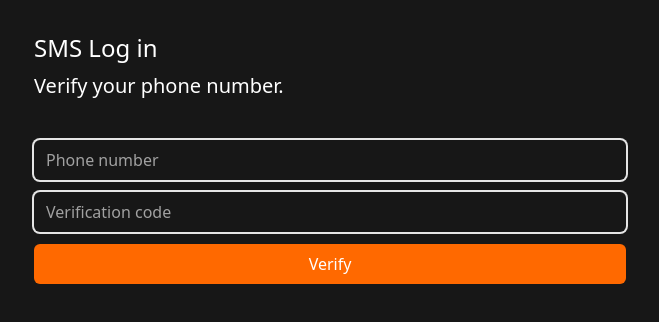
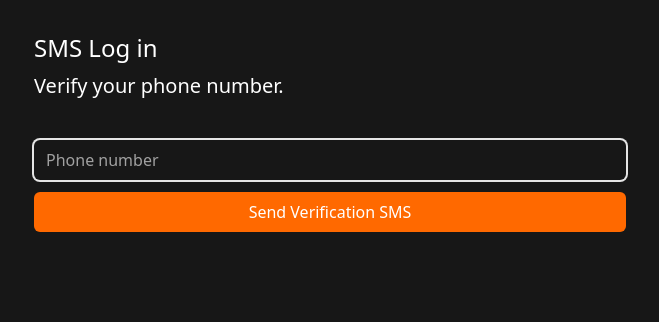
Before and after one commit to superdols/carrot-market-reloaded, a Next.js app: page /sms in a window 1280 px wide. Shown: the top 322 px of the page, without its empty margins (310-969 px from the left). Built offline with nearby package versions, Linux system fonts and the light colour scheme.

Commit message:
validation

```diff
--- /dev/null
+++ b/app/create-account/actions.ts
@@ -0,0 +1,54 @@
+'use server';
+import {
+	PASSWORD_MIN_LENGTH,
+	PASSWORD_REGEX,
+	PASSWORD_REGEX_ERROR,
+} from '@/lib/constants';
+import { z } from 'zod';
+
+const checkUsername = (username: string) => !username.includes('potato');
+
+const checkPasswords = ({
+	password,
+	confirmPassword,
+}: {
+	password: string;
+	confirmPassword: string;
+}) => password === confirmPassword;
+
+const formSchema = z
+	.object({
+		username: z
+			.string({
+				invalid_type_error: 'Username	should be a string',
+				required_error: 'Username is required',
+			})
+			.toLowerCase()
+			.trim()
+			.refine(checkUsername, 'No potato allowed'),
+		email: z.string().email().toLowerCase(),
+		password: z
+			.string()
+			.min(PASSWORD_MIN_LENGTH)
+			.regex(PASSWORD_REGEX, PASSWORD_REGEX_ERROR),
+		confirmPassword: z.string().min(PASSWORD_MIN_LENGTH),
+	})
+	.refine(checkPasswords, {
+		message: "Passwords don't match",
+		path: ['confirmPassword'],
+	});
+
+export async function createAccount(prevState: any, formData: FormData) {
+	const data = {
+		username: formData.get('username'),
+		email: formData.get('email'),
+		password: formData.get('password'),
+		confirmPassword: formData.get('confirmPassword'),
+	};
+	const result = formSchema.safeParse(data);
+	if (!result.success) {
+		return result.error.flatten();
+	} else {
+		console.log(result.data);
+	}
+}
--- a/app/create-account/page.tsx
+++ b/app/create-account/page.tsx
@@ -1,30 +1,53 @@
-import FormButton from '@/components/form-btn';
-import FormInput from '@/components/form-input';
+'use client';
+
+import Button from '@/components/button';
+import Input from '@/components/input';
 import SocialLogin from '@/components/social-login';
+import { useActionState } from 'react';
+import { createAccount } from './actions';
 
 export default function CreateAccount() {
+	const [state, dispatch] = useActionState(createAccount, null);
 	return (
 		<div className="flex flex-col gap-10 py-8 px-6">
 			<div className="flex flex-col gap-2 *:font-medium">
 				<h1 className="text-2xl">안녕하세요!</h1>
 				<h2 className="text-xl">Fill in the form below to join!</h2>
 			</div>
-			<form className="flex flex-col gap-3">
-				<FormInput type="text" placeholder="Username" required errors={[]} />
-				<FormInput type="email" placeholder="Email" required errors={[]} />
-				<FormInput
+			<form action={dispatch} className="flex flex-col gap-3">
+				<Input
+					name="username"
+					type="text"
+					placeholder="Username"
+					required
+					errors={state?.fieldErrors.username}
+					minLength={3}
+					maxLength={10}
+				/>
+				<Input
+					name="email"
+					type="email"
+					placeholder="Email"
+					required
+					errors={state?.fieldErrors.email}
+				/>
+				<Input
+					name="password"
 					type="password"
 					placeholder="Password"
 					required
-					errors={[]}
+					errors={state?.fieldErrors.password}
+					minLength={4}
 				/>
-				<FormInput
+				<Input
+					name="confirmPassword"
 					type="password"
 					placeholder="Confirm Password"
 					required
-					errors={[]}
+					errors={state?.fieldErrors.confirmPassword}
+					minLength={4}
 				/>
-				<FormButton loading={false} text="Create account" />
+				<Button text="Create account" />
 			</form>
 			<SocialLogin />
 		</div>
--- a/app/login/action.ts
+++ /dev/null
@@ -1,7 +0,0 @@
-'use server';
-
-export async function handleForm(prevState: any, formData: FormData) {
-	console.log(formData.get('email'), formData.get('password'));
-	await new Promise(resolve => setTimeout(resolve, 5000));
-	return { error: ['wrong password', 'password too short'] };
-}
--- /dev/null
+++ b/app/login/actions.ts
@@ -0,0 +1,29 @@
+'use server';
+
+import {
+	PASSWORD_MIN_LENGTH,
+	PASSWORD_REGEX,
+	PASSWORD_REGEX_ERROR,
+} from '@/lib/constants';
+import { z } from 'zod';
+
+const formSchema = z.object({
+	email: z.string().email().toLowerCase(),
+	password: z
+		.string({ required_error: 'Password is required' })
+		.min(PASSWORD_MIN_LENGTH)
+		.regex(PASSWORD_REGEX, PASSWORD_REGEX_ERROR),
+});
+
+export async function login(prevState: any, formData: FormData) {
+	const data = {
+		email: formData.get('email'),
+		password: formData.get('password'),
+	};
+	const result = formSchema.safeParse(data);
+	if (!result.success) {
+		return result.error.flatten();
+	} else {
+		console.log(result.data);
+	}
+}
--- a/app/login/page.tsx
+++ b/app/login/page.tsx
@@ -1,35 +1,35 @@
 'use client';
 
-import FormButton from '@/components/form-btn';
-import FormInput from '@/components/form-input';
+import Button from '@/components/button';
+import Input from '@/components/input';
 import SocialLogin from '@/components/social-login';
-import { handleForm } from './action';
+import { login } from './actions';
 import { useActionState } from 'react';
 
 export default function LogIn() {
-	const [state, acton] = useActionState(handleForm, null);
+	const [state, dispatch] = useActionState(login, null);
 	return (
 		<div className="flex flex-col gap-10 py-8 px-6">
 			<div className="flex flex-col gap-2 *:font-medium">
 				<h1 className="text-2xl">안녕하세요!</h1>
 				<h2 className="text-xl">Log in with email and password.</h2>
 			</div>
-			<form action={acton} className="flex flex-col gap-3">
-				<FormInput
+			<form action={dispatch} className="flex flex-col gap-3">
+				<Input
 					name="email"
 					type="email"
 					placeholder="Email"
 					required
-					errors={[]}
+					errors={state?.fieldErrors.email}
 				/>
-				<FormInput
+				<Input
 					name="password"
 					type="password"
 					placeholder="Password"
 					required
-					errors={state?.error ?? []}
+					errors={state?.fieldErrors.password}
 				/>
-				<FormButton text="Log in" />
+				<Button text="Log in" />
 			</form>
 			<SocialLogin />
 		</div>
--- /dev/null
+++ b/app/sms/actions.ts
@@ -0,0 +1,52 @@
+'use server';
+
+import { z } from 'zod';
+import validator from 'validator';
+import { redirect } from 'next/navigation';
+import { error } from 'console';
+
+const phoneSchema = z
+	.string()
+	.trim()
+	.refine(
+		phone => validator.isMobilePhone(phone, 'ko-KR'),
+		'Invalid phone number',
+	);
+
+const tokenSchema = z.coerce.number().min(100000).max(999999);
+
+interface ActionState {
+	token: boolean;
+}
+
+export async function smsLogIn(prevState: ActionState, formData: FormData) {
+	const data = {
+		phone: formData.get('phone'),
+		token: formData.get('token'),
+	};
+	const phone = formData.get('phone');
+	const token = formData.get('token');
+	if (!prevState.token) {
+		const result = phoneSchema.safeParse(phone);
+		if (!result.success) {
+			return {
+				token: false,
+				error: result.error.flatten(),
+			};
+		} else {
+			return {
+				token: true,
+			};
+		}
+	} else {
+		const result = tokenSchema.safeParse(token);
+		if (!result.success) {
+			return {
+				token: true,
+				error: result.error.flatten(),
+			};
+		} else {
+			redirect('/');
+		}
+	}
+}
--- a/app/sms/page.tsx
+++ b/app/sms/page.tsx
@@ -1,27 +1,43 @@
-import FormButton from '@/components/form-btn';
-import FormInput from '@/components/form-input';
+'use client';
+
+import Button from '@/components/button';
+import Input from '@/components/input';
+import { smsLogIn } from './actions';
+import { useActionState } from 'react';
+
+const initialState = {
+	token: false,
+	error: undefined,
+};
 
 export default function SMSLogin() {
+	const [state, dispatch] = useActionState(smsLogIn, initialState);
 	return (
 		<div className="flex flex-col gap-10 py-8 px-6">
 			<div className="flex flex-col gap-2 *:font-medium">
 				<h1 className="text-2xl">SMS Log in</h1>
 				<h2 className="text-xl">Verify your phone number.</h2>
 			</div>
-			<form className="flex flex-col gap-3">
-				<FormInput
-					type="number"
-					placeholder="Phone number"
-					required
-					errors={[]}
-				/>
-				<FormInput
-					type="number"
-					placeholder="Verification code"
-					required
-					errors={[]}
-				/>
-				<FormButton loading={false} text="Verify" />
+			<form action={dispatch} className="flex flex-col gap-3">
+				{state.token ? (
+					<Input
+						name="token"
+						type="number"
+						placeholder="Verification code"
+						required
+						min={100000}
+						max={999999}
+					/>
+				) : (
+					<Input
+						name="phone"
+						type="number"
+						placeholder="Phone number"
+						required
+						errors={state.error?.formErrors}
+					/>
+				)}
+				<Button text={state.token ? 'Verify Token' : 'Send Verification SMS'} />
 			</form>
 		</div>
 	);
--- a/components/form-btn.tsx
+++ b/components/button.tsx
@@ -2,11 +2,11 @@
 
 import { useFormStatus } from 'react-dom';
 
-interface FormButtonProps {
+interface ButtonProps {
 	text: string;
 }
 
-export default function FormButton({ text }: FormButtonProps) {
+export default function Button({ text }: ButtonProps) {
 	const { pending } = useFormStatus();
 	return (
 		<button
--- a/components/form-input.tsx
+++ b/components/input.tsx
@@ -1,26 +1,21 @@
+import { InputHTMLAttributes } from 'react';
+
 interface FormInputProps {
-	type: string;
-	placeholder: string;
-	required: boolean;
-	errors: string[];
 	name: string;
+	errors?: string[];
 }
 
-export default function FormInput({
-	type,
-	placeholder,
-	required,
-	errors,
+export default function Input({
 	name,
-}: FormInputProps) {
+	errors = [],
+	...rest
+}: FormInputProps & InputHTMLAttributes<HTMLInputElement>) {
 	return (
 		<div className="flex flex-col gap-2">
 			<input
 				name={name}
 				className="bg-transparent rounded-md w-full h-10 focus:outline-none ring-2 focus:ring-4 transition ring-neutral-200 focus:ring-orange-500 border-none placeholder:text-neutral-400"
-				type={type}
-				placeholder={placeholder}
-				required={required}
+				{...rest}
 			/>
 			{errors.map((error, index) => (
 				<span key={index} className="text-red-500 font-medium">
--- /dev/null
+++ b/lib/constants.ts
@@ -0,0 +1,7 @@
+export const PASSWORD_MIN_LENGTH = 4;
+export const PASSWORD_REGEX = new RegExp(
+	/^(?=.*[a-z])(?=.*[A-Z])(?=.*\d)(?=.*?[#?!@$%^&*-]).+$/,
+);
+
+export const PASSWORD_REGEX_ERROR =
+	'Password should have at least one uppercase, one lowercase, one number and one special character';
--- a/package.json
+++ b/package.json
@@ -12,7 +12,9 @@
     "@heroicons/react": "^2.2.0",
     "next": "15.2.2",
     "react": "^19.0.0",
-    "react-dom": "^19.0.0"
+    "react-dom": "^19.0.0",
+    "validator": "^13.12.0",
+    "zod": "^3.24.2"
   },
   "devDependencies": {
     "@eslint/eslintrc": "^3",
@@ -21,6 +23,7 @@
     "@types/node": "^20",
     "@types/react": "^19",
     "@types/react-dom": "^19",
+    "@types/validator": "^13.12.2",
     "eslint": "^9",
     "eslint-config-next": "15.2.2",
     "eslint-config-prettier": "^10.1.1",
```
Also changed, not shown: 1 other file (tests, documents, lock files or other folders).
